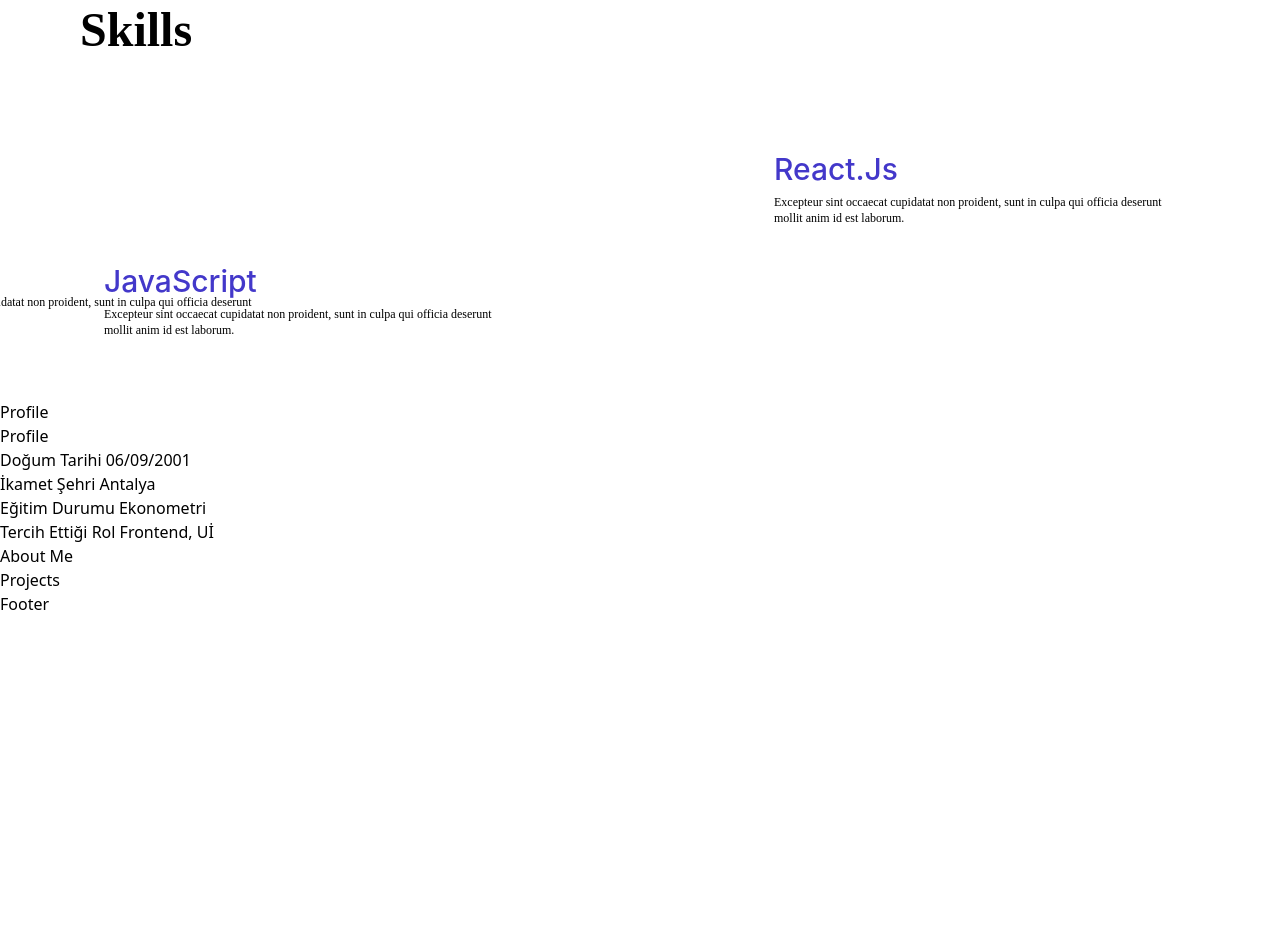
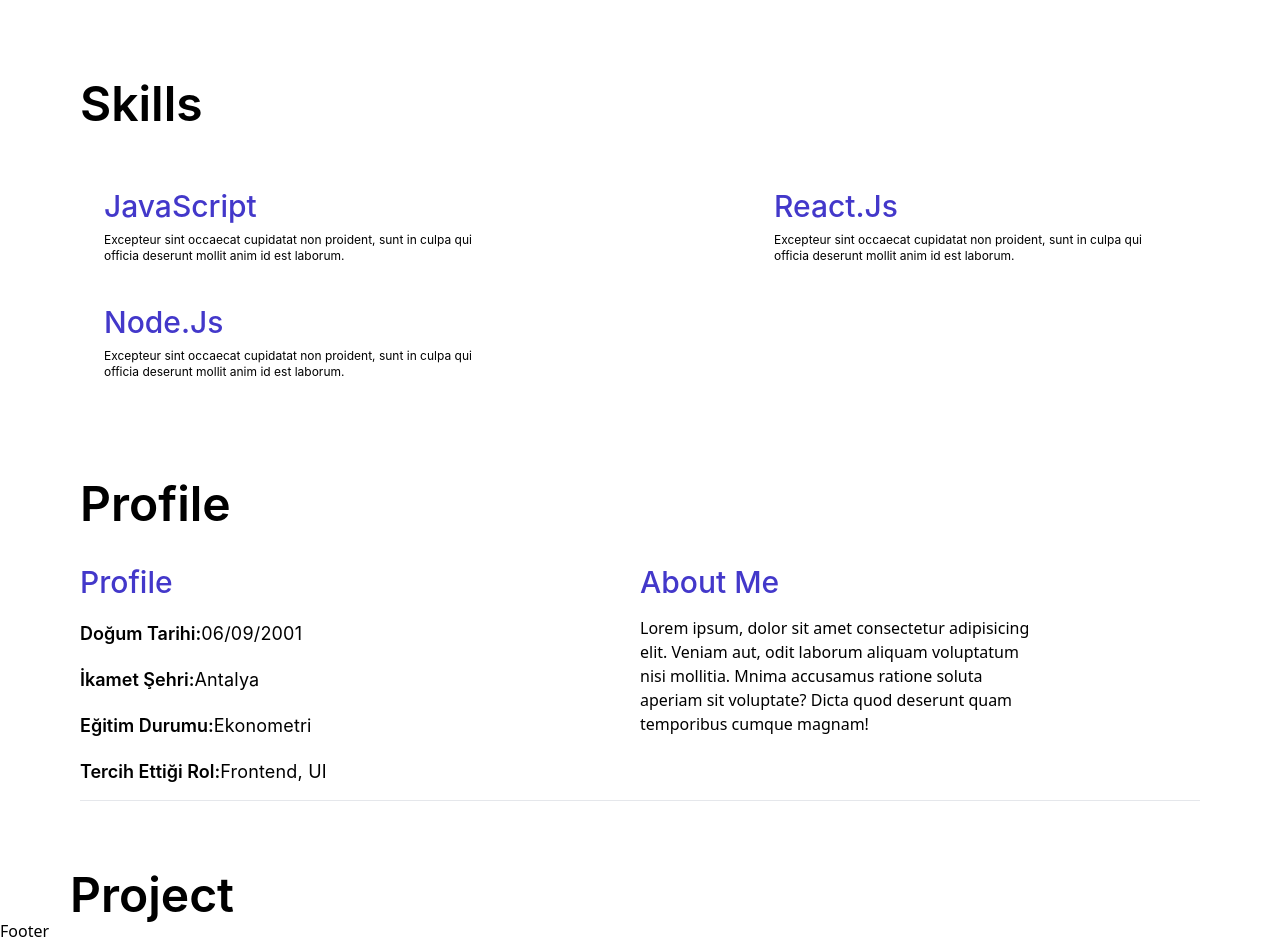
Before and after one commit to NdaTrky/kisiselportfolyo-s12, a React (Vite) app: page / in a window 1280 px wide. Shown: the part 660-1603 px from the top of the page. Before the commit the page ends 1276 px from the top, so only its background shows below. Built offline with nearby package versions, Linux system fonts and the light colour scheme.

Commit message:
cardlar dinamik olarak alındı (skilss, profile.)

```diff
--- a/src/App.css
+++ b/src/App.css
@@ -1,12 +1,24 @@
 .skills-container {
-  @apply flex justify-between items-center flex-wrap mb-20;
+  @apply flex flex-wrap justify-between items-start mb-20;
 }
 
 .skills-card {
-  @apply  w-[450px] h-[100px] font-[ınter] text-xs font-normal p-6 ;
-
+  @apply w-[100%] md:w-[450px] h-[100px] font-[Inter] text-xs font-normal p-6 mb-4;
 }
 
 .skills-h2 {
-  @apply font-[Inter] text-[30px] font-medium leading-[50px] text-left text-[#4338CA];
+  @apply font-[Inter] text-[30px] font-medium leading-[28px] text-[#4338CA] pb-3
 }
+
+.profile-h1 {
+  @apply w-[150px] h-12 opacity-100 font-[Inter] text-5xl font-semibold mb-10
+}
+
+.profile-baslik {
+  @apply font-[Inter] text-[30px] font-medium leading-[28px] text-[#4338CA] pb-5
+}
+
+
+.profile-p {
+  @apply font-[Inter] text-[18px] font-semibold
+}
--- a/src/App.jsx
+++ b/src/App.jsx
@@ -7,6 +7,8 @@ import Footer from './sections/Footer';
 import useLocalStorage from './hooks/useLocalStorage';
 import './index.css';
 import "./App.css"
+
+
 
 function App() {
   const [darkMode, setDarkMode] = useLocalStorage("darkMode", "light");
--- a/src/components/button.jsx
+++ b/src/components/button.jsx
@@ -6,4 +6,7 @@ function Button({ darkMode, setDarkMode }) {
   );
 }
 
+
+
+
 export default Button;
--- a/src/components/cards.jsx
+++ b/src/components/cards.jsx
@@ -1,9 +1,12 @@
-function cards() {
+function cards({title, text}) {
   return (
-    <div>
-
+    <div className="skills-card">
+      <h2 className="skills-h2">{title}</h2>
+      <p>{text}</p>
     </div>
   )
 }
 
+
+
 export default cards;
--- a/src/index.css
+++ b/src/index.css
@@ -1,3 +1,26 @@
 @tailwind base;
 @tailwind components;
 @tailwind utilities;
+
+
+.profile-p {
+
+    font-weight: 600;
+    margin-bottom: 10px;
+}
+
+.profile-data {
+    font-family: Inter;
+font-size: 18px;
+font-weight: 400;
+line-height: 36px;
+letter-spacing: 0.01em;
+text-align: left;
+font-family: Inter;
+font-size: 18px;
+font-weight: 400;
+line-height: 36px;
+letter-spacing: 0.01em;
+text-align: left;
+
+}
--- a/src/sections/hero.jsx
+++ b/src/sections/hero.jsx
@@ -7,15 +7,15 @@ function Hero() {
 
 
   <div className = "hero-container flex flex-col items-start mx-auto">
-
-    <h1 className = "hero-baslik text-6xl font-bold leading-tight mb-60 ml-[80px] font-[ınter]">
+<div className="w-[596px] pl-[80px] pb-[80px] ">
+    <h1 className = "hero-baslik text-6xl font-bold leading-tight font-[ınter]">
       <span className="hero-span ">CREATIVE THINKER</span>
       <br />
       <span className="hero-span ">MINIMALISM LOVER</span>
     </h1>
 
-    <p className="mr-[20px] mt-30  w-[553px] absolute top-[489px] left-[90px] font-inter text-base font-normal leading-[28px] text-left font-inter text-[18px]">Hi, I’m Nida. I’m a full-stack developer. If you are looking for a <br /> Developer who to craft solid and scalable frontend products with <br /> great user experiences. Let’s shake hands with me.</p>
-
+    <p className="w-[553px] font-inter text-base font-normal leading-[28px] text-left font-inter text-[18px]">Hi, I’m Nida. I’m a full-stack developer. If you are looking for a <br /> Developer who to craft solid and scalable frontend products with <br /> great user experiences. Let’s shake hands with me.</p>
+  </div>
 
     <div className="w-[476px] absolute top-[235px] letf-[798px] rounded-l-[18px] ml-[70rem] mt-[3rem]">
 <img src="https://s3-alpha-sig.figma.com/img/76b0/6993/b04fd1fa29a883e2f4b8b8577a5c82eb?Expires=1729468800&Key-Pair-Id=APKAQ4GOSFWCVNEHN3O4&Signature=JvmK-kBMmmutOP83x3fC-zApmk-pGIzv2RWPwYezRZMs7J-~EPgsjGUIsBMXuj2Wec5BgpbN4PQSGZYt4MbDNPVE6Xh~sssFJ3bZdfKEsQ0nn7o6w4en2SjVKa~AyesZRzDbmwpSAptTAjo-2kl6zCTnF35fZBarvT5WnrNCp-5Yf9TUQ67wczDiNOssRoey~VG2sZrT4Rr1YyjUlY-yW4Uko5LJNgjktazl7fqZfSbjXbVMloIGOtRuOswA5dq9~olG~K9uBxu6QjwMOJH45tDqWQkqeJcxn6wFlF4cutcPgm1q8h9O-gNnC5AOpPEGhGVi7dfFh55MKXJV-QKLqw__" alt="hero-img" />
--- a/src/sections/profile.jsx
+++ b/src/sections/profile.jsx
@@ -1,28 +1,49 @@
 function Profile() {
-
   const profilData = {
     birthDate: "06/09/2001",
     city: "Antalya",
     education: "Ekonometri",
-    preferredRole: "Frontend, Uİ",
-    aboutMe: "Lorem ipsum, dolor sit amet consectetur adipisicing elit. Veniam aut, odit laborum aliquam voluptatum nisi mollitia."
+    preferredRole: "Frontend, UI",
+    aboutMe: "Lorem ipsum, dolor sit amet consectetur adipisicing elit. Veniam aut, odit laborum aliquam voluptatum nisi mollitia. Mnima accusamus ratione soluta aperiam sit voluptate? Dicta quod deserunt quam temporibus cumque magnam! "
+  };
 
+  return (
+    <div className="profile-container mx-[80px]">
+      <h1 className="profile-h1">Profile</h1>
+      <div className="profile-content flex">
+        <div className="profile-details flex-1">
+          <h2 className="profile-baslik">Profile</h2>
 
+          <div className="profile-p">
+            <span>Doğum Tarihi:</span>
+            <span className="profile-data">{profilData.birthDate}</span>
+          </div>
 
-  }
-    return (
-        <div className="profile-container">
-          <h1 className="profile-h1">Profile</h1>
-          <div>
-            <h2>Profile</h2>
-            <p>Doğum Tarihi {profilData.birthDate}</p>
-            <p>İkamet Şehri {profilData.city} </p>
-            <p>Eğitim Durumu {profilData.education}</p>
-            <p> Tercih Ettiği Rol {profilData.preferredRole}</p>
-            </div>
-          <div><h2>About Me</h2></div>
+          <div className="profile-p">
+            <span>İkamet Şehri:</span>
+            <span className="profile-data">{profilData.city}</span>
+          </div>
+
+          <div className="profile-p">
+            <span>Eğitim Durumu:</span>
+            <span className="profile-data">{profilData.education}</span>
+          </div>
+
+          <div className="profile-p">
+            <span>Tercih Ettiği Rol:</span>
+            <span className="profile-data">{profilData.preferredRole}</span>
+          </div>
         </div>
-    );
-  }
 
-  export default Profile;
+        <div className="about-me flex-1">
+          <h2 className="profile-baslik">About Me</h2>
+          <p className="w-[400px]">{profilData.aboutMe}</p>
+        </div>
+      </div>
+      <hr />
+    </div>
+
+  );
+}
+
+export default Profile;
--- a/src/sections/projects.jsx
+++ b/src/sections/projects.jsx
@@ -1,9 +1,33 @@
+function Projects() {
+  const projectData = [
+    {
+      title: "Workintech",
+      description: "A simple, customizable, minimal setup cookie plugin...",
+      technologies: ["react", "redux", "axios"],
+      githubLink: "#",
+      siteLink: "#",
+    },
+    {
+      title: "Random Jokes",
+      description: "A simple, customizable random jokes generator...",
+      technologies: ["react", "redux", "axios"],
+      githubLink: "#",
+      siteLink: "#",
+    },
+    {
+      title: "Journey",
+      description: "A travel planning app that helps you...",
+      technologies: ["react", "redux", "axios"],
+      githubLink: "#",
+      siteLink: "#",
+    },
+  ];
 
-
-function Projects() {
   return (
-    <div>Projects</div>
-  )
+    <div className="project-container">
+    <h1 className="skills-h1 w-full font-[Inter] text-5xl font-semibold leading-[48px] mt-[70px] ml-[70px]">Project</h1>
+    </div>
+  );
 }
 
-export default Projects
+export default Projects;
--- a/src/sections/skills.jsx
+++ b/src/sections/skills.jsx
@@ -1,24 +1,21 @@
+import Cards from '../components/Cards';
+
 function Skills() {
+  const skillsData = [
+    { title: 'JavaScript', text: 'Excepteur sint occaecat cupidatat non proident, sunt in culpa qui officia deserunt mollit anim id est laborum.' },
+    { title: 'React.Js', text: 'Excepteur sint occaecat cupidatat non proident, sunt in culpa qui officia deserunt mollit anim id est laborum.' },
+    { title: 'Node.Js', text: 'Excepteur sint occaecat cupidatat non proident, sunt in culpa qui officia deserunt mollit anim id est laborum.' },
+  ];
+
   return (
     <div className="skills-container mx-[80px] mb-20">
-      <h1 className="skills-h1 w-[1039px] h-[74px] font-[ınter] text-5xl font-semibold leading-[48px] mb-10">Skills</h1>
+      <h1 className="skills-h1 w-full font-[Inter] text-5xl font-semibold leading-[48px] mb-10">Skills</h1>
 
-      <div className="skills-card relative top-[7rem]">
-        <h2 className="skills-h2">JavaScript</h2>
-        <p>Excepteur sint occaecat cupidatat non proident, sunt in culpa qui officia deserunt mollit anim id est laborum.</p>
-      </div>
+      {skillsData.map((skill, index) => (
+        <Cards key={index} title={skill.title} text={skill.text} />
+      ))}
 
-      <div className="skills-card">
-        <h2 className="skills-h2">React.Js</h2>
-        <p>Excepteur sint occaecat cupidatat non proident, sunt in culpa qui officia deserunt mollit anim id est laborum.</p>
-      </div>
-
-      <div className="skills-card relative right-[15rem]">
-        <h2 className="skills-h2">Node.Js</h2>
-        <p>Excepteur sint occaecat cupidatat non proident, sunt in culpa qui officia deserunt mollit anim id est laborum.</p>
-      </div>
-
-      <hr />
+      <hr/>
     </div>
   );
 }
```
Also changed, not shown: src/components/profileInfo.jsx (line endings or trailing spaces).
